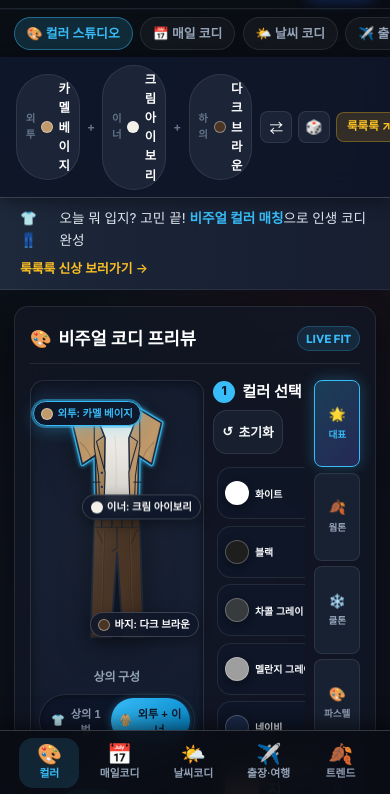
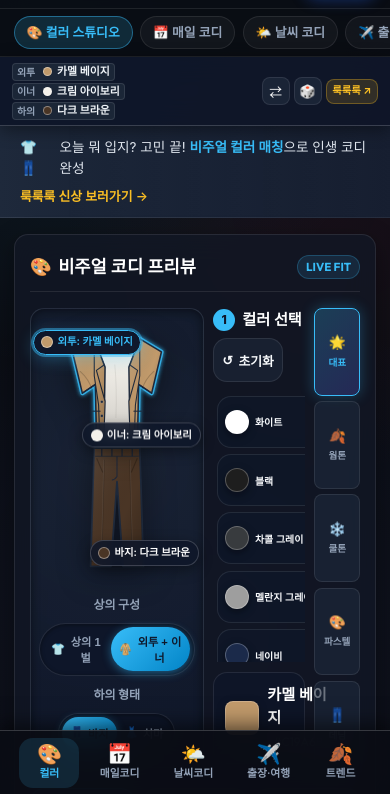
Before and after one commit to tramper2/MatchColorOutfit, a website with bundled scripts: page index.html in a window 390 px wide. Shown: the part 47-841 px from the top of the page. Built offline with nearby package versions, Linux system fonts and the light colour scheme; a web font is replaced by a local one.

Commit message:
fix: 모바일 스티키 바 레이아웃 개선 (외투-이너-하의 세로 초슬림 미니 스택 배치)

```diff
--- a/css/style.css
+++ b/css/style.css
@@ -211,7 +211,7 @@ body {
    ========================================================================== */
 .mobile-sticky-bar {
   position: sticky;
-  top: 57px;
+  top: var(--header-actual-height, 64px);
   z-index: 45;
   background: rgba(15, 23, 42, 0.94);
   backdrop-filter: blur(14px);
@@ -2079,12 +2079,95 @@ body {
 }
 
 @media (max-width: 768px) {
+  .site-header {
+    padding: 0.6rem 0.85rem;
+  }
+  .brand-logo-img {
+    height: 32px;
+  }
+  .brand-title {
+    font-size: 1.05rem;
+  }
+  .btn-shop-header {
+    padding: 0.35rem 0.65rem;
+    font-size: 0.75rem;
+  }
+
   .mobile-bottom-dock {
     display: flex;
   }
   .mobile-sticky-bar {
     display: block;
-  }
+    top: var(--header-actual-height, 78px);
+    padding: 0.35rem 0.75rem;
+  }
+
+  .mobile-sticky-inner {
+    gap: 0.4rem;
+  }
+
+  /* 스마트폰 전용: 외투, 이너, 하의 칩을 세로(Column) 초슬림 미니 스택으로 정렬 */
+  .sticky-preview-chips {
+    flex-direction: column;
+    align-items: flex-start;
+    gap: 2px;
+    min-width: 0;
+    flex: 1;
+  }
+
+  .sticky-chip {
+    padding: 1px 5px;
+    border-radius: 4px;
+    font-size: 0.68rem;
+    line-height: 1.25;
+    gap: 0.28rem;
+    background: rgba(30, 41, 59, 0.88);
+    border-color: rgba(255, 255, 255, 0.1);
+  }
+
+  .chip-label {
+    font-size: 0.62rem;
+    font-weight: 700;
+    min-width: 22px;
+    color: #94a3b8;
+  }
+
+  .chip-color-dot {
+    width: 9px;
+    height: 9px;
+  }
+
+  .chip-name {
+    font-size: 0.68rem;
+    font-weight: 600;
+    color: #f1f5f9;
+    max-width: 105px;
+    overflow: hidden;
+    text-overflow: ellipsis;
+    white-space: nowrap;
+  }
+
+  /* 세로 정렬 시 불필요한 '+' 구분자 완전 숨김 */
+  .chip-divider {
+    display: none !important;
+  }
+
+  .sticky-actions {
+    gap: 0.25rem;
+    flex-shrink: 0;
+  }
+
+  .btn-sticky-action {
+    width: 28px;
+    height: 28px;
+    font-size: 0.8rem;
+  }
+
+  .btn-sticky-shop {
+    font-size: 0.68rem;
+    padding: 0.25rem 0.45rem;
+  }
+
   .rec-swipe-hint {
     display: inline-block;
   }
@@ -2149,6 +2232,18 @@ body {
   }
   .btn-shop-header span.arrow-icon {
     display: none;
+  }
+  /* 초소형 스마트폰 스티키 바 최적화 */
+  .sticky-chip {
+    padding: 1px 4px;
+    font-size: 0.65rem;
+  }
+  .chip-name {
+    max-width: 75px;
+  }
+  .btn-sticky-shop {
+    padding: 0.2rem 0.35rem;
+    font-size: 0.65rem;
   }
 }
 
@@ -2238,6 +2333,8 @@ body {
   }
   .mobile-subnav-bar {
     display: flex;
+    position: relative;
+    top: auto;
   }
 }
 
--- a/index.html
+++ b/index.html
@@ -488,6 +488,6 @@
   <div id="toastContainer" class="toast-container" aria-live="polite"></div>
 
   <!-- Main Application Script -->
-  <script type="module" src="./js/app.js?v=v4diff"></script>
+  <script type="module" src="./js/app.js?v=v5sticky"></script>
 </body>
 </html>
--- a/js/app.js
+++ b/js/app.js
@@ -612,6 +612,17 @@ function renderPalette() {
 
   // 선택된 기준 컬러 메타 카드 갱신
   updateSelectedColorMeta(activeTargetColor);
+}
+
+/**
+ * 상단 헤더의 실제 높이를 감지하여 모바일 스티키 바의 top 위치를 완벽하게 동기화
+ */
+function syncStickyBarTopOffset() {
+  const header = document.querySelector('.site-header');
+  if (header) {
+    const h = header.offsetHeight;
+    document.documentElement.style.setProperty('--header-actual-height', `${h}px`);
+  }
 }
 
 /**
@@ -1326,9 +1337,13 @@ function setupEventListeners() {
     });
   });
 
-  // 팔레트 스크롤 높이를 마네킹 존에 동기화 (리사이즈/폰트 로드 시 재계산)
-  window.addEventListener('resize', syncPaletteScrollHeight);
-  window.addEventListener('load', syncPaletteScrollHeight);
+  // 팔레트 스크롤 높이 및 상단 헤더 높이를 동기화 (리사이즈/폰트 로드 시 재계산)
+  const handleSyncLayout = () => {
+    syncPaletteScrollHeight();
+    syncStickyBarTopOffset();
+  };
+  window.addEventListener('resize', handleSyncLayout);
+  window.addEventListener('load', handleSyncLayout);
 }
 
 // --- Seasonal Trend Recommendation Logic ---
@@ -1473,6 +1488,7 @@ function init() {
   handleUrlParams();
   setupEventListeners();
   syncPaletteScrollHeight();
+  syncStickyBarTopOffset();
   updateGarmentVisuals();
   renderPalette();
   renderRecommendations();
```
